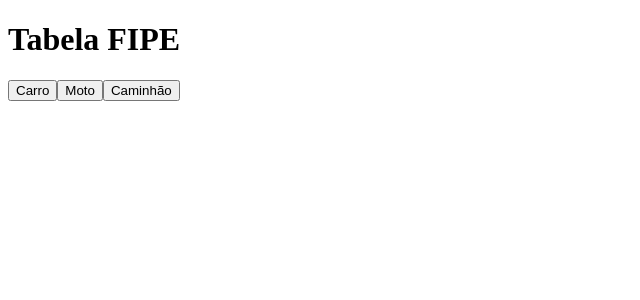
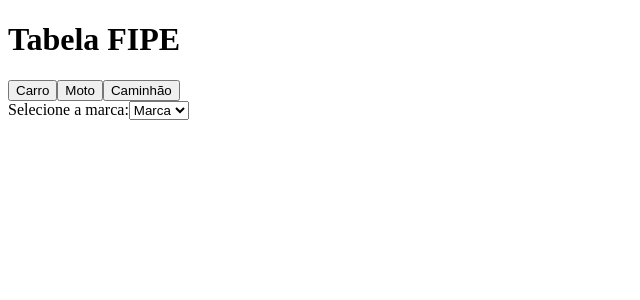
Before and after one commit to joaomaranhao/brazilian-vehicles-and-price, a Next.js app: page / in a window 1280 px wide. Shown: the top 300 px of the page, without its empty margins (0-640 px from the left). Built offline with nearby package versions, Linux system fonts and the light colour scheme.

Commit message:
feat: create getBrands function

```diff
--- a/pages/index.tsx
+++ b/pages/index.tsx
@@ -4,10 +4,24 @@ import { useEffect, useState } from 'react'
 
 const Home: NextPage = () => {
   const uri = 'https://parallelum.com.br/fipe/api/v1/'
-  const [vehicles, setVehicle] = useState('')
+  const [vehicle, setVehicle] = useState(false)
+  const [brands, setBrands] = useState([])
   const selectVehicle = (vehicle): void => {
     setVehicle(vehicle)
   }
+
+  const getBrands = async (): Promise<void> => {
+    const response = await fetch(`${uri + vehicle}/marcas`)
+    const data = await response.json()
+    return setBrands([...data])
+  }
+
+  useEffect(() => {
+    if (vehicle) {
+      getBrands()
+      console.log(brands)
+    }
+  }, [vehicle])
 
   return (
     <div>
@@ -15,9 +29,23 @@ const Home: NextPage = () => {
         <title>Tabela FIPE | Consulta de preços de veículos</title>
       </Head>
       <h1>Tabela FIPE</h1>
-    <button onClick={() => selectVehicle('carros')}>Carro</button>
-    <button onClick={() => selectVehicle('motos')}>Moto</button>
-    <button onClick={() => selectVehicle('caminhoes')}>Caminhão</button>
+
+      <div>
+        <button onClick={() => selectVehicle('carros')}>Carro</button>
+        <button onClick={() => selectVehicle('motos')}>Moto</button>
+        <button onClick={() => selectVehicle('caminhoes')}>Caminhão</button>
+      </div>
+
+      <div className={vehicle ? 'block' : 'hidden'}>
+        <label htmlFor="cars">Selecione a marca:</label>
+
+        <select name="cars" id="cars">
+          <option>Marca</option>
+          {brands.map((brand) => {
+            return <option value={brand.nome} key={brand.codigo}>{brand.nome}</option>
+          })}
+        </select>
+      </div>
     </div>
   )
 }
```
Also changed, not shown: .eslintrc.json.
